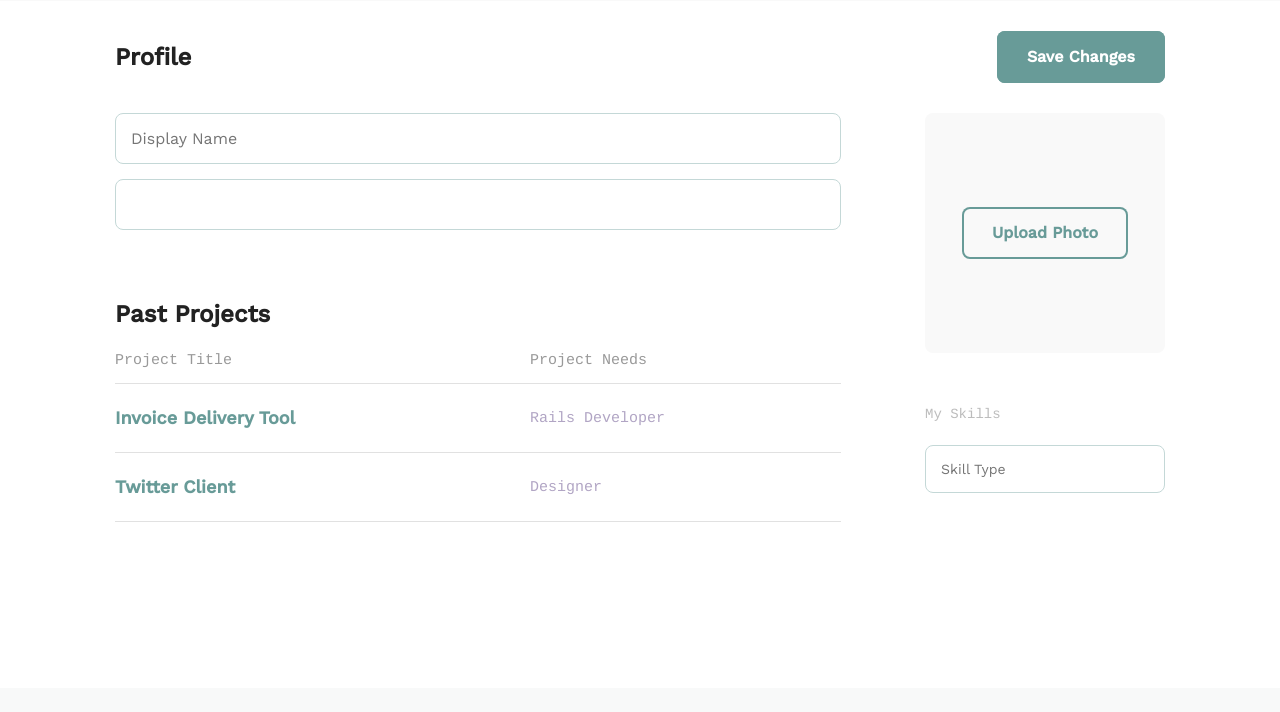
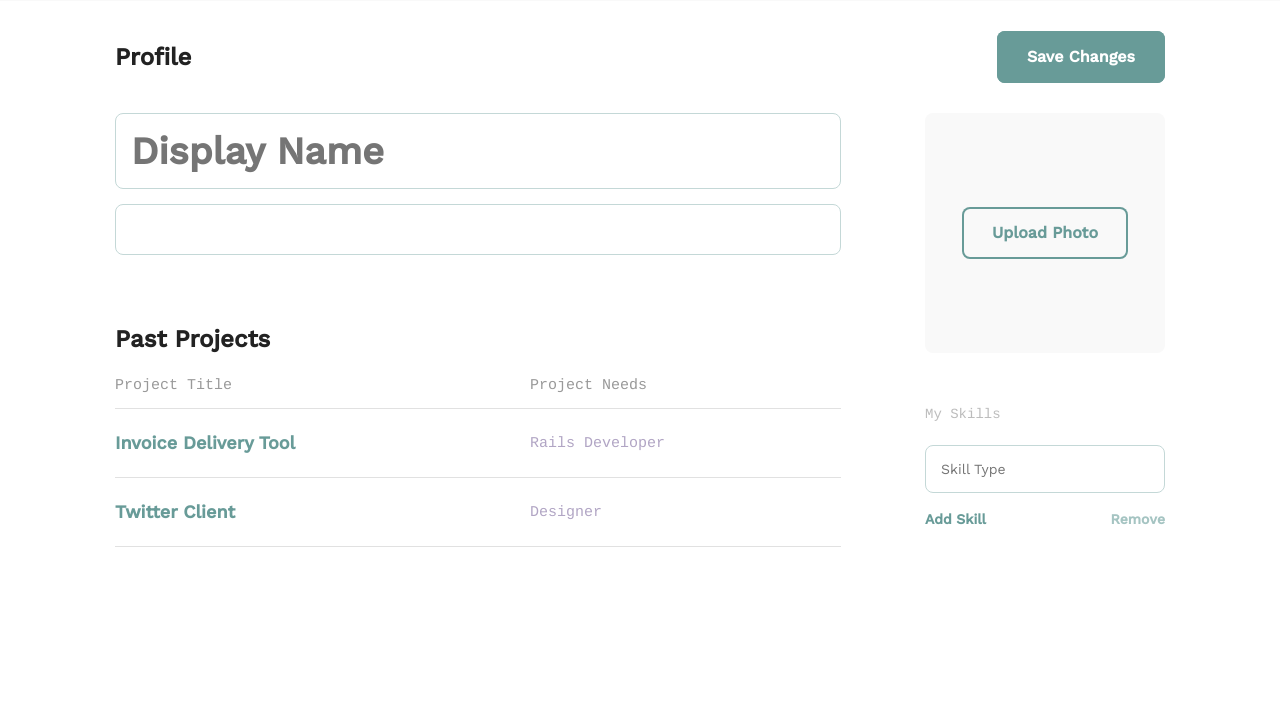
Before and after one commit to khemmyrick/Social-Team-Builder, a Django app: page /v2/accounts/1/edit/ in a window 1280 px wide. Shown: the part 170-882 px from the top of the page. Before the commit the page ends 692 px from the top, so only its background shows below. Run offline with Django 3.2, Linux system fonts and the light colour scheme; the visitor is signed in with stand-in values (Sample User, id 1); data comes from the database, SQL or seed files in the repository; some libraries are stand-ins or nearby versions.

Commit message:
Updated accounts/forms, views and user_form template
Updated profile_update_view.  Adding and removing skills for the user now functions in template.

```diff
--- a/circle/accounts/forms.py
+++ b/circle/accounts/forms.py
@@ -25,17 +25,6 @@ class MegaBuster(object):
                                 )
 
 
-class HeadingInputWidget(forms.TextInput):
-    """
-    Apply custom css to heading input widget.
-    """
-    class Media:
-        css = {
-            'all': ('edit.css',)
-        }
-        # values in css dict are tuples. don't forget that comma!
-
-
 class UserCreateForm(MegaBuster, UserCreationForm):
     email = forms.EmailField(max_length=1000, help_text='Required')
 
@@ -51,35 +40,20 @@ class UserCreateForm(MegaBuster, UserCreationForm):
 
 
 class UserUpdateForm(MegaBuster, UserChangeForm):
-    # def __init__(self, user):
-    #    super(UserUpdateForm, self).__init__()
-    #    if user:
-    #        self.user = user
-
     display_name = forms.CharField(max_length=140,
-                                   widget=HeadingInputWidget(attrs={
+                                   widget=forms.TextInput(attrs={
                                         'placeholder': 'Display Name',
-                                        # 'value': display_name_variable_here
+                                        'class': 'circle--input--h1',
+                                        # 'value': display_name
                                    }),
                                    required=False)
     password = None
-    # password = ReadOnlyPasswordHashField(label=_("Password"),
-    #    help_text=_("Raw passwords are not stored, so there is no way to see "
-    #                "this user's password, but you can change the password "
-    #                "using <a href=\"../password/\">this form</a>."))
 
     class Meta:
         model = get_user_model()
-        # fields = '__all__'
         fields = ("display_name", "bio", "avatar")
         # def clean(self) would only be needed IF
         # we were comparing 2 or more fields to eachother.
-
-    # def clean_password(self):
-    #    # Regardless of what the user provides, return the initial value.
-    #    # This is done here, rather than on the field, because the
-    #    # field does not have access to the initial value
-    #    return self.initial["password"]
 
 
 class SkillCreateForm(ModelForm):
--- a/circle/accounts/templates/accounts/user_form.html
+++ b/circle/accounts/templates/accounts/user_form.html
@@ -86,12 +86,15 @@
 						{{ error|escape }}
 					{% endfor %}
 				{% endif %}
+				<a class="circle--clone--add">Add Skill</a>
+				<a class="circle--clone--remove">Remove</a>
 
 				{% comment %}<!---------------------------------  <input type="text" placeholder="{{ skill.name }}" form="profile" />
 				<a class="circle--clone--add">Add Skill</a>
 				<a class="circle--clone--remove">Remove</a>
 				------------------------------------------------>
 				{% endcomment %}
+				<!-- if I want to use anchor classes above, may need to not use JS solution below! -->
 			  </li>
 			{% endfor %}
 			</ul>
@@ -119,6 +122,7 @@
 
 	  </div>
   </form>
+  <!-- Try to use default project js and css as much as possible...
 <script src="https://ajax.googleapis.com/ajax/libs/jquery/3.4.0/jquery.min.js"></script>
 <script src={% static 'js/jquery.formset' %}></script>
 <script>
@@ -127,4 +131,5 @@
 		deleteText: 'Remove'
 	});
 </script>
+-->
 {% endblock %}
--- a/circle/accounts/views.py
+++ b/circle/accounts/views.py
@@ -83,21 +83,27 @@ def profile_update_view(request, pk):
                         new_skills.append(Skill(name=name))
                         # Prepare to instantiate skills without m2m values.
                         # Must save instances first.
+                        # use skill_data to target existing skills for deletion
 
                 try:
                     print("Entering atomic block.")
                     with transaction.atomic():
+                        # Delete existing skills.
+                        for skill in skill_data:
+                            obj = Skill.objects.get(name=skill['name'])
+                            obj.users.remove(user.id)
                         # Create new skills.
-                        # Skill.objects.bulk_create(new_skills)
-                        # https://docs.djangoproject.com/en/1.9/ref/models/querysets/
-                        # bulk_create's caveats notably include:
-                        # does NOT work with many-to-many relationships.
-
-                        # plan B:
                         for skill in new_skills:
-                            print("Creating/saving {}".format(skill.name))
-                            skill.save()
-                            skill.users.add(user.id)
+                            obj, _ = Skill.objects.get_or_create(
+                                name=skill.name
+                            )
+                            obj.save()
+                            print("Creating/opening. {}".format(obj.name))
+                            obj.users.add(user.id)
+                            # Using add() on a relation that already exists won’t duplicate the relation,
+                            print("Added {} to {}'s skills.".format(
+                                obj.name, user.display_name
+                            ))
                         # And notify our users that it worked
                         messages.success(request, 'You have updated your profile!')
                         print("You have updated your profile.")
--- a/circle/templates/layout.html
+++ b/circle/templates/layout.html
@@ -59,8 +59,8 @@
 				{% if user.is_authenticated %}
 					<li><a href="{% url 'accounts:logout' %}">Sign Out</a></li>
 				{% else %}
-					<li><a href="signup.html">Sign Up</a></li>
-					<li><a href="signin.html">Sign In</a></li>
+					<li><a href="{% url 'accounts:signup' %}">Sign Up</a></li>
+					<li><a href="{% url 'accounts:login' %}">Sign In</a></li>
 				{% endif %}
             </ul>
           </nav>
```
